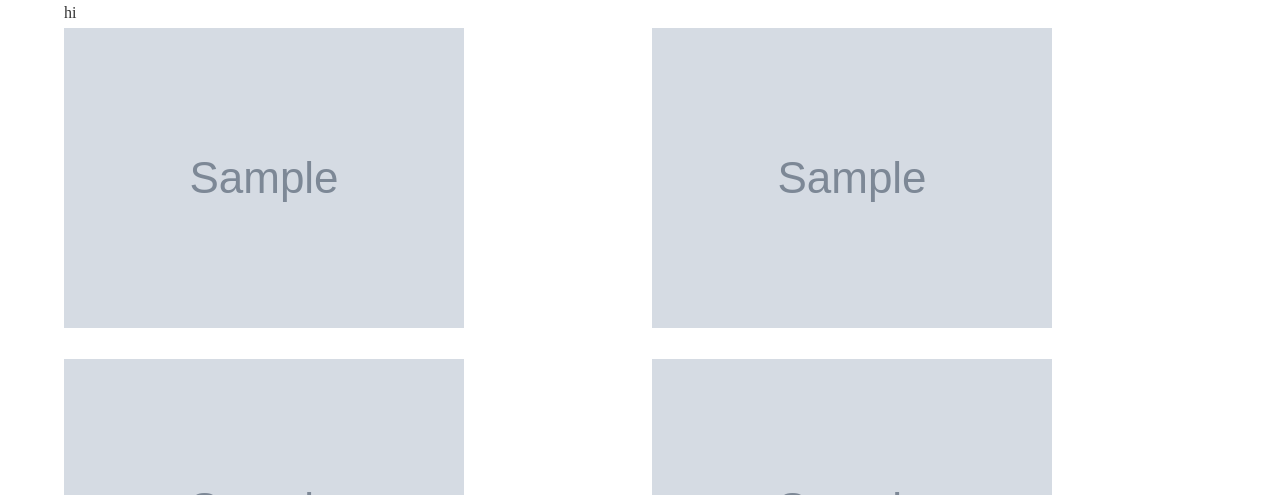
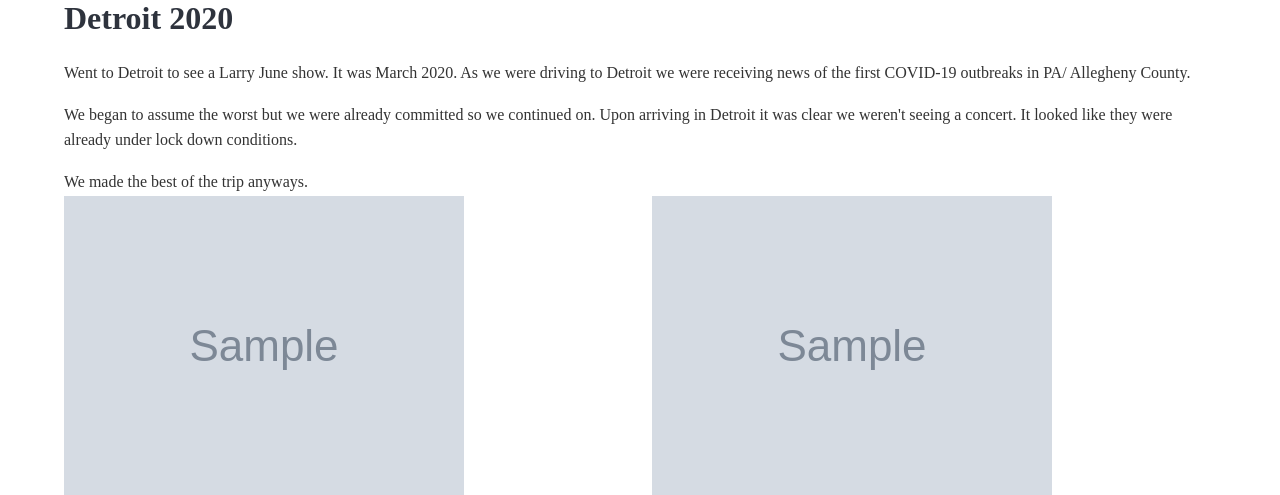
Before and after one commit to mkemorgn/mkemorgn.com-django, a Django app: template mkemorgn_web/templates/detroit2020.html in a window 1280 px wide. Shown: the part 52-547 px from the top of the page. Run offline with Django 4.2, Linux system fonts and the light colour scheme; the template is opened without the code that fills it: values that come from a table or form of the project are taken from there, others are empty; tables that the repository leaves empty hold one stand-in row (values such as "Sample post"); grey boxes marked "Sample" are stand-in pictures; some libraries are stand-ins or nearby versions; some web fonts are replaced.

Commit message:
added text to trip pages

```diff
--- a/mkemorgn_web/templates/detroit2020.html
+++ b/mkemorgn_web/templates/detroit2020.html
@@ -4,8 +4,16 @@
 
 {% block content %}
     <div class="container" id="text">
+        <h1 class="title">Detroit 2020</h1>
         <div class="content">
-        <p>hi</p>
+            <p>Went to Detroit to see a Larry June show. It was March 2020. As we were driving to Detroit we were receiving news of the first COVID-19 outbreaks in PA/ Allegheny County.
+            </p>
+            <p>
+            We began to assume the worst but we were already committed so we continued on. Upon arriving in Detroit it was clear we weren't seeing a concert. It looked like they were already under lock down conditions.
+            </p>
+            <p>
+            We made the best of the trip anyways.
+            </p>
         </div>
     </div>
     <div class="container" id="gallery">
```
Also changed, not shown: mkemorgn_web/templates/denver2020.html (+8 -0 lines), mkemorgn_web/templates/la2021.html (+8 -0 lines), mkemorgn_web/mkemorgn/migrations/0010_denver2020photos_story_detroit2020photos_story_and_more.py (added), mkemorgn_web/mkemorgn/migrations/0011_remove_denver2020photos_story_and_more.py (added), mkemorgn_web/mkemorgn/migrations/0012_tripstory.py (added), mkemorgn_web/mkemorgn/migrations/0013_delete_tripstory.py (added). Lines whose indentation alone changed are shown as unchanged.
